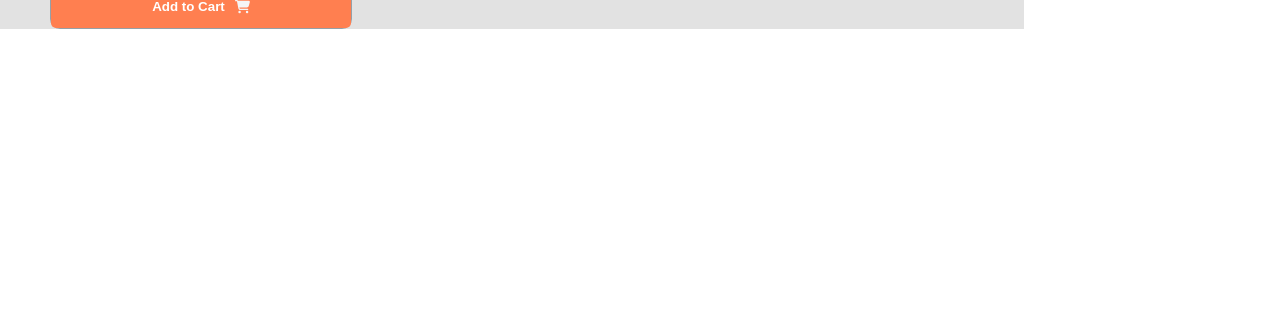
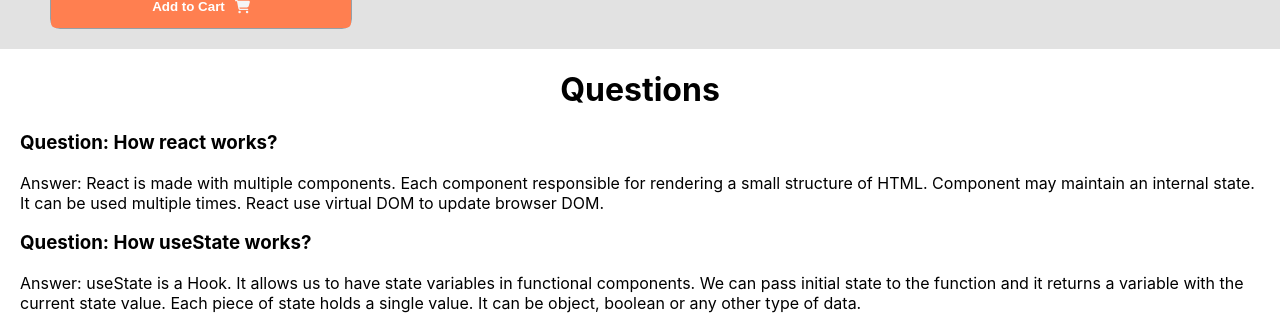
Before and after one commit to shahriarkasem/lucky-one, a React (Create React App) app: page / in a window 1280 px wide. Shown: the part 2163-2493 px from the top of the page. Before the commit the page ends 2192 px from the top, so only its background shows below. Built offline with nearby package versions, Linux system fonts and the light colour scheme.

Commit message:
another commit

```diff
--- a/src/App.js
+++ b/src/App.js
@@ -1,5 +1,6 @@
 import './App.css';
 import Header from './components/Header/Header';
+import Questions from './components/Questions/Questions';
 import { Shop } from './components/Shop/Shop';
 
 function App() {
@@ -7,6 +8,7 @@ function App() {
     <div>
         <Header></Header>
         <Shop></Shop>
+        <Questions></Questions>
     </div>
   );
 }
--- a/src/components/Questions/Questions.css
+++ b/src/components/Questions/Questions.css
@@ -0,0 +1,6 @@
+h1{
+    text-align: center;
+}
+.question{
+    margin: 20px;
+}
--- a/src/components/Questions/Questions.js
+++ b/src/components/Questions/Questions.js
@@ -1,9 +1,20 @@
 import React from 'react';
+import './Questions.css';
 
 const Questions = () => {
     return (
-        <div>
-
+        <div className='questions-container'>
+            <h1>Questions</h1>
+            <div className='question'>
+                <div>
+                <h3>Question: How react works?</h3>
+                <p>Answer: React is made with multiple components. Each component responsible for rendering a small structure of HTML. Component may maintain an internal state. It can be used multiple times. React use virtual DOM to update browser DOM.</p>
+                </div>
+                <div>
+                    <h3>Question: How useState works?</h3>
+                    <p>Answer: useState is a Hook. It allows us to have state variables in functional components. We can pass initial state to the function and it returns a variable with the current state value. Each piece of state holds a single value. It can be object, boolean or any other type of data.</p>
+                </div>
+            </div>
         </div>
     );
 };
--- a/src/components/Shop/Shop.css
+++ b/src/components/Shop/Shop.css
@@ -3,6 +3,7 @@
     grid-template-columns: 4fr 1fr;
     background-color: rgba(128, 128, 128, 0.226);
     padding-top: 50px;
+    padding-bottom: 20px;
 }
 .products-container{
     display: grid;
@@ -13,6 +14,8 @@
 }
 .cart-container{
     margin-left: 0;
+}
+.cart{
     display: flex;
     flex-direction: column;
     justify-content: start;
--- a/src/components/Shop/Shop.js
+++ b/src/components/Shop/Shop.js
@@ -39,6 +39,7 @@ const Shop = () => {
                 }
             </div>
             <div className="cart-container">
+                <div className='cart'>
                 <h1>Selected items</h1>
                 {
                     cart.map((item) => (
@@ -49,6 +50,7 @@ const Shop = () => {
                 <button className='choose-btn'><p className='cart-btn-txt'>CHOOSE 1 FOR ME</p></button>
                 <br />
                 <button className='choose-btn'><p           className='cart-btn-txt'>CHOOSE AGAIN</p></   button>
+                </div>
             </div>
         </div>
     );
```
